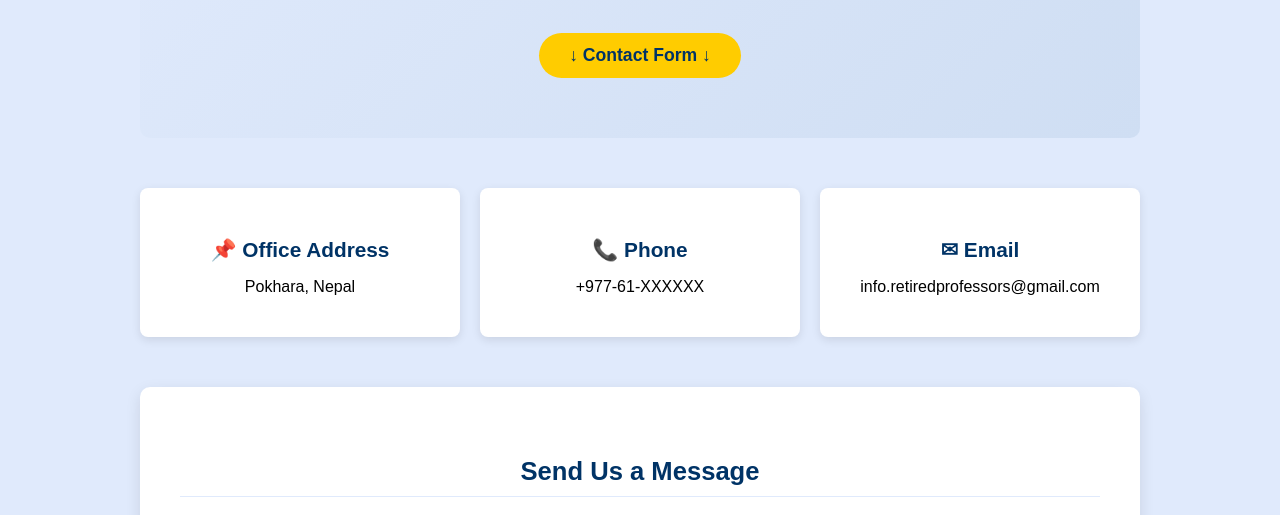
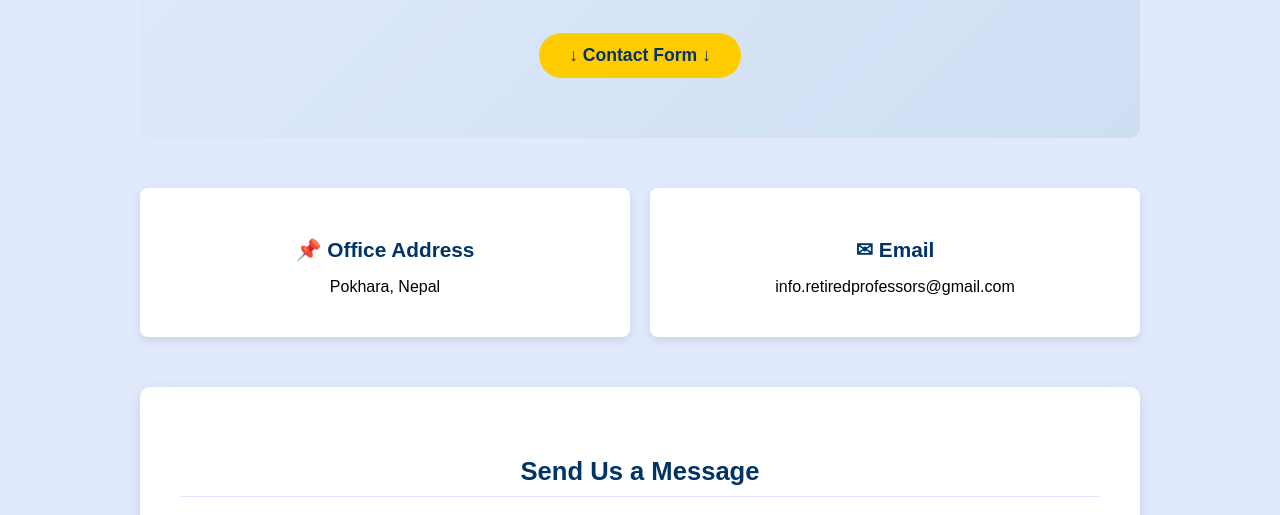
Before and after one commit to RPS2025/website, a plain HTML site: page contact.html in a window 1280 px wide. Shown: the part 285-800 px from the top of the page. Drawn offline with Linux system fonts and the light colour scheme.

Commit message:
Update contact.html

```diff
--- a/contact.html
+++ b/contact.html
@@ -138,10 +138,14 @@
         <h3>📌 Office Address</h3>
         <p> Pokhara, Nepal</p>
       </div>
-      <div class="info-card">
+
+  <!--     <div class="info-card">
         <h3>📞 Phone</h3>
         <p>+977-61-XXXXXX</p>
-      </div>
+      </div>-->
+
+
+
       <div class="info-card">
         <h3>✉ Email</h3>
         <p>info.retiredprofessors@gmail.com</p>
```
